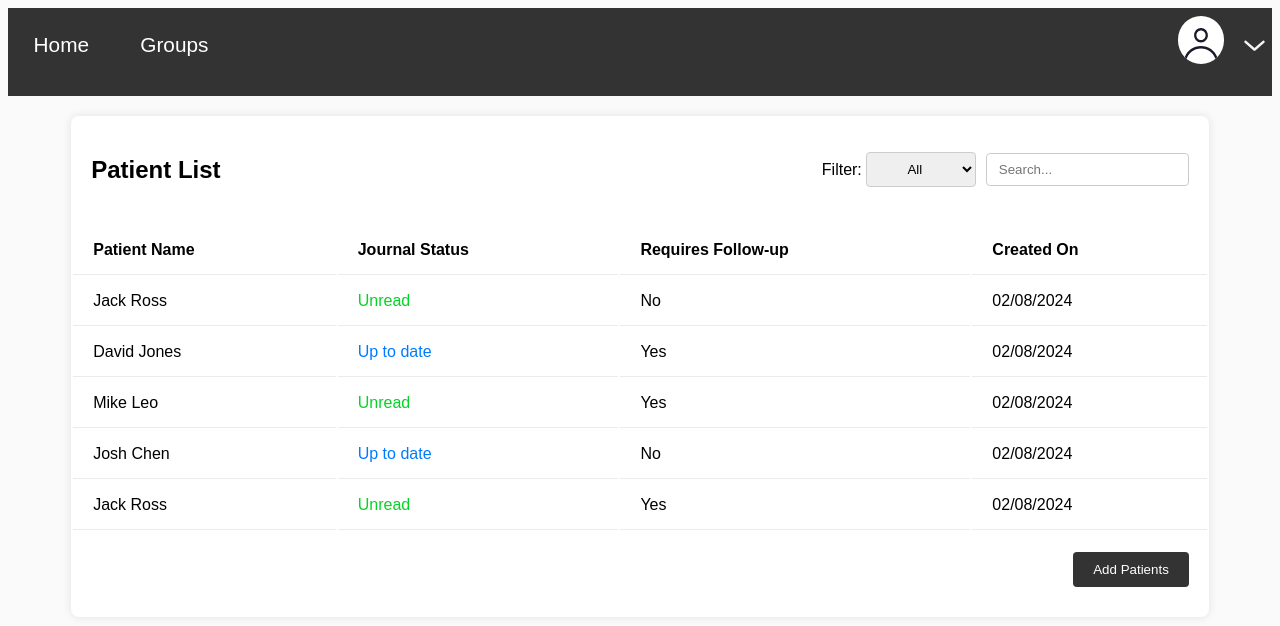
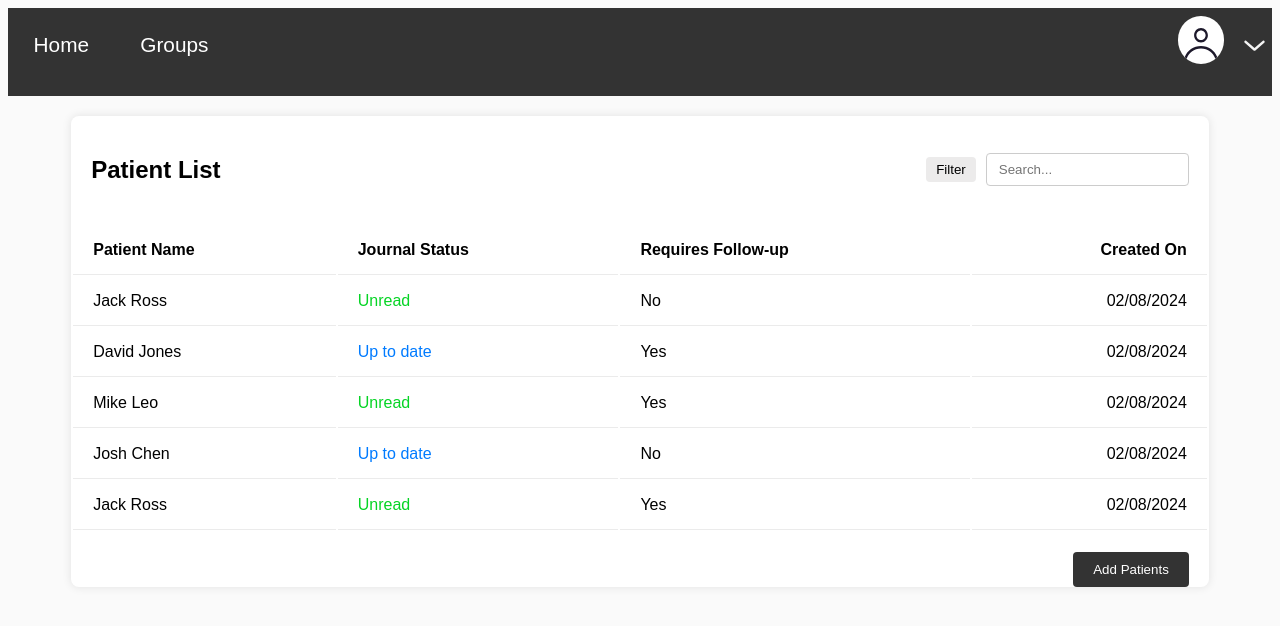
Before and after one commit to KyleHaarhoff/CaRe_Group36, a PHP site: page /therapist/home_page/index.php in a window 1280 px wide. Shown: the top 626 px of the page. Run offline with PHP 8.4, Linux system fonts and the light colour scheme.

Commit message:
Revert "Filter Function and Navigate to profile page on Patient Name Click fu…"

```diff
--- a/conf.php
+++ b/conf.php
@@ -1,3 +1,4 @@
 <?php
-$base_url = "/www/CaRe_Group36/";
-$patient_view_page = "/www/CaRe_Group36/therapist/patient_view_page/patient_view_page.php";
+    $base_url = "/www/CaRe_Group36/";
+
+?>
--- a/therapist/home_page/index.php
+++ b/therapist/home_page/index.php
@@ -17,17 +17,12 @@
         <div class="patient_list_header">
             <h2>Patient List</h2>
             <div class="controls">
-                <label for="journal_status"> Filter: </label>
-                <select id="journal_status" onchange="filterTable()">
-                    <option value="All">All</option>
-                    <option value="Unread">Unread</option>
-                    <option value="Up to date">Up to Date</option>
-                </select>
+                <button class="filter-btn">Filter</button>
                 <input type="search" placeholder="Search..." class="search-box" id="inp" onkeyup="myFunction()">
             </div>
         </div>
 
-        <table id="patient_table" class="patient_table">
+        <table class="patient_table">
             <thead>
                 <tr>
                     <th>Patient Name</th>
@@ -38,51 +33,35 @@
             </thead>
             <tbody>
                 <tr>
-                    <td>
-                        <a class="patient_names" href="<?= $patient_view_page ?>">Jack Ross</a>
-                    </td>
-                    <td class=" status_unread">Unread
-                    </td>
+                    <td>Jack Ross</td>
+                    <td class="status_unread">Unread</td>
                     <td>No</td>
 
                     <td>02/08/2024</td>
                 </tr>
                 <tr>
-                    <td>
-                        <a class="patient_names" href="<?= $patient_view_page ?>"> David Jones</a>
-
-                    </td>
+                    <td>David Jones</td>
                     <td class="status_uptodate">Up to date</td>
                     <td>Yes</td>
 
                     <td>02/08/2024</td>
                 </tr>
                 <tr>
-                    <td>
-                        <a class="patient_names" href="<?= $patient_view_page ?>">Mike Leo</a>
-
-                    </td>
+                    <td>Mike Leo</td>
                     <td class="status_unread">Unread</td>
                     <td>Yes</td>
 
                     <td>02/08/2024</td>
                 </tr>
                 <tr>
-                    <td>
-                        <a class="patient_names" href="<?= $patient_view_page ?>">Josh Chen</a>
-
-                    </td>
-
+                    <td>Josh Chen</td>
                     <td class="status_uptodate">Up to date</td>
                     <td>No</td>
 
                     <td>02/08/2024</td>
                 </tr>
                 <tr>
-                    <td>
-                        <a class="patient_names" href="<?= $patient_view_page ?>">Jack Ross</a>
-
-                    </td>
+                    <td>Jack Ross</td>
                     <td class="status_unread">Unread</td>
                     <td>Yes</td>
 
@@ -96,10 +75,7 @@
 
 
     </main>
-    <script
-
-        src="<?= $base_url ?>/therapist/home_page/script.js">
-    </script>
+    <script src="script.js"></script>
 
 </body>
 
--- a/therapist/home_page/script.js
+++ b/therapist/home_page/script.js
@@ -29,22 +29,5 @@ function myFunction(){
         }
 
     }
+    console.log(searchVal);
 }
-
-function filterTable(){
-    var dropdown = document.getElementById("journal_status");
-    var selectedValue = dropdown.value;
-    console.log("Dropdown Selected Value: ", selectedValue);
-    var table = document.getElementById('patient_table');
-    var rows = table.getElementsByTagName("tr");
-
-    for (var i = 1; i < rows.length; i++) {
-        var row = rows[i];
-        var journalStatus = row.cells[1].textContent.trim();
-        if (selectedValue == "All" || journalStatus == selectedValue) {
-            row.style.display = "";
-        } else {
-            row.style.display = "none";
-        }
-    }
-}
--- a/therapist/home_page/style.css
+++ b/therapist/home_page/style.css
@@ -5,16 +5,11 @@
 }
 body {
     background-color: #fafafa;
-    margin-bottom: 20px;
 
 }
 
 .main_container {
     margin: 20px auto;
-    margin-bottom: 20px;
-    padding-bottom: 10px;
-
-
     width: 90%;
     background: #fff;
     border-radius: 8px;
@@ -39,16 +34,6 @@ body {
     border-radius: 4px;
     cursor: pointer;
 }
-#journal_status
-	{
-	border-radius: 4px;
-	text-align: center;
-    padding: 8px 12px;
-    border: 1px solid #ccc;
-    margin-right: 10px;
-    margin-left: 4px;
-
-	}
 .search-box {
     padding: 8px 12px;
     border: 1px solid #ccc;
@@ -70,20 +55,11 @@ body {
     border-bottom: 1px solid #EBEBEB;
 
 }
-/* .patient_table th:last-child {
+.patient_table th:last-child {
     text-align: right;
 }
 .patient_table td:last-child {
     text-align: right;
-} */
-
-td a{
-    text-decoration: none;
-    color: #000;
-}
-td a:hover{
-    text-decoration: underline;
-
 }
 
 .status_unread {
```
